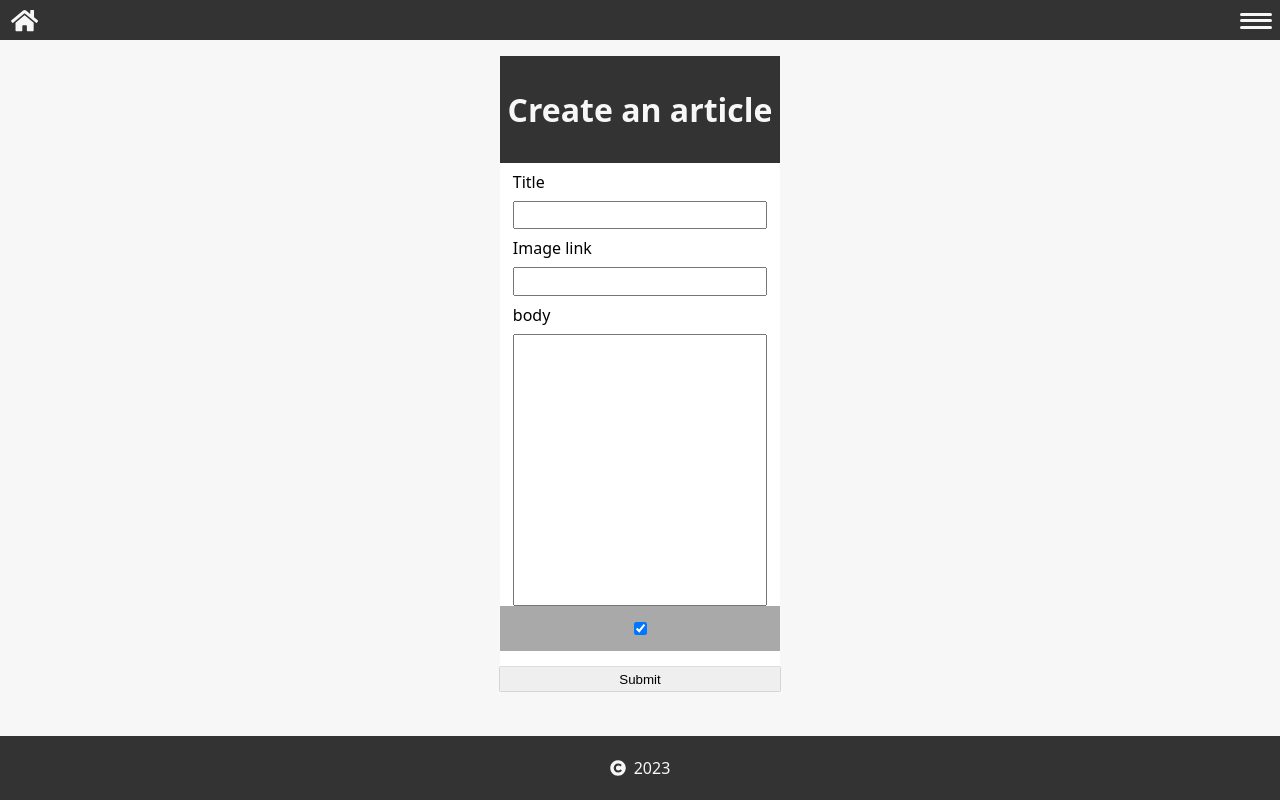
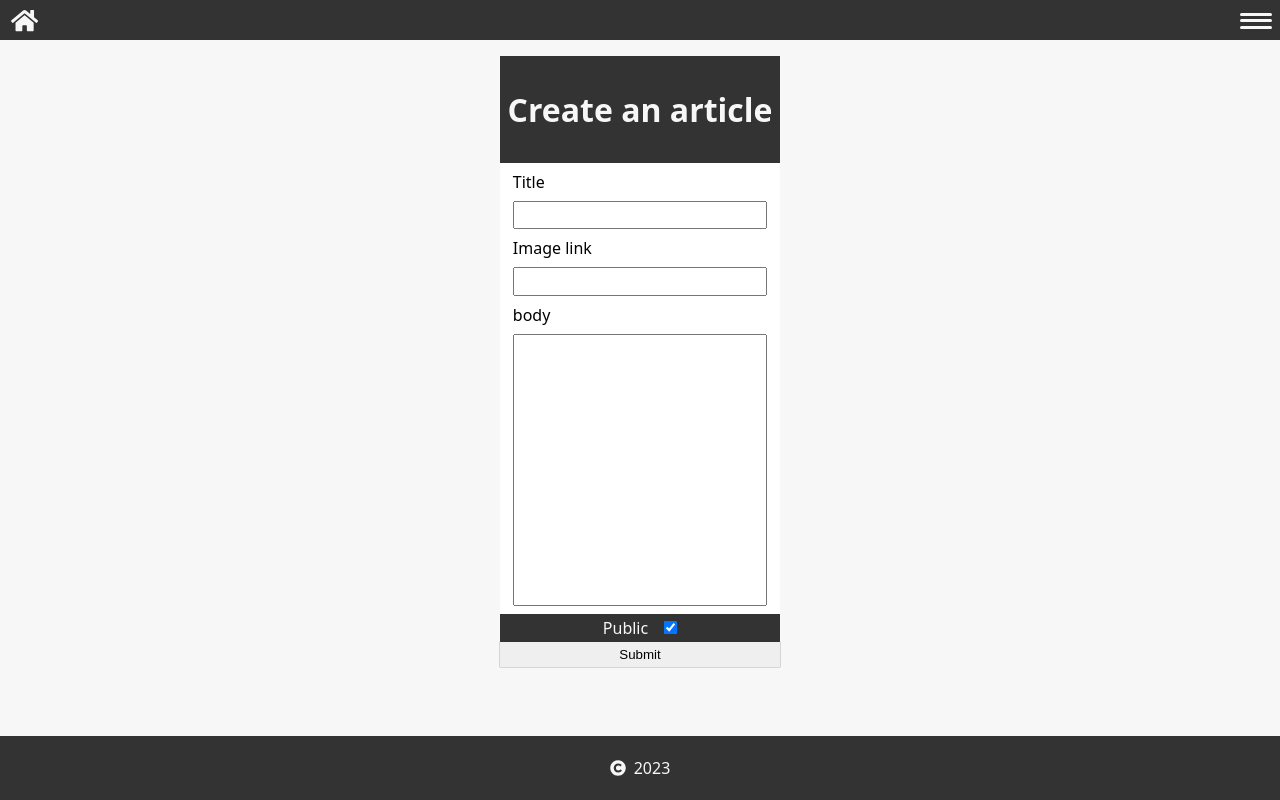
Before and after one commit to akliyachir/Mern_stack_Articles_Publishing_platform, a React (Vite) app in the folder articles_publishing_platform_v1/client/: page /create_article in a window 1280 px wide. Built offline with nearby package versions, Linux system fonts and the light colour scheme.

Commit message:
mern stack, article publishing platform build, currently adding checkbox to create article, and other stuff after

```diff
--- a/articles_publishing_platform_v1/client/src/UserPages/1-CreateArticle/CreateArticle.css
+++ b/articles_publishing_platform_v1/client/src/UserPages/1-CreateArticle/CreateArticle.css
@@ -34,7 +34,6 @@
   justify-content: center;
   align-items: center;
   flex-direction: column;
-  padding-top: 1rem;
 }
 .buttonOnSubmitCreateNewArticle {
   padding: 0.3rem 1rem;
@@ -45,15 +44,31 @@
 }
 
 .isPublicCheckboxContainer {
-  padding: 1rem;
+  user-select: none;
+  cursor: pointer;
+  margin-top: 0.5rem;
+  padding: 0.2rem;
   display: flex;
   justify-content: center;
   align-items: center;
   background-color: darkgray;
+  gap: 1rem;
+}
+
+.isPublicCheckboxContainer label {
+  cursor: pointer;
+  user-select: none;
+}
+
+.isPublicBgColor {
+  color: var(--clr-2);
+  background-color: var(--clr-3);
+}
+.isPrivetBgColor {
+  background-color: var(--clr-4);
+  color: var(--clr-2);
 }
 
 .isPublicCreateArticleCheckBoxInput {
-  display: block;
-  background-color: red;
-  padding: 3rem;
+  cursor: pointer;
 }
--- a/articles_publishing_platform_v1/client/src/UserPages/1-CreateArticle/CreateArticle.jsx
+++ b/articles_publishing_platform_v1/client/src/UserPages/1-CreateArticle/CreateArticle.jsx
@@ -6,16 +6,22 @@ import TextAreaFormTemplate from '../../UserComponents/2-TextAreaFormTemplate/Te
 import backendUrl from '../../listsAndReusedConsts/backendUrl';
 
 export default function CreateArticle() {
+  // -- checkbox
+  const [ispubliprivetChecked, setispubliprivetChecked] = useState(true);
+
   // -- range cursor
 
   // -- form data useState
+
+  const [isPublicLabelDisplay, setisPublicLabelDisplay] = useState(true);
   const [createArticleFormData, setCreateArticleFormData] = useState({
     article_title: '',
     article_image_url: '',
     article_body: '',
     article_id: crypto.randomUUID(),
+    article_is_public: null,
   });
-  const { article_title, article_image_url, article_body } =
+  const { article_title, article_image_url, article_body, article_is_public } =
     createArticleFormData;
   //-- auto handle Input On Change
   const handleInputOnChange = (e) => {
@@ -23,6 +29,7 @@ export default function CreateArticle() {
       ...createArticleFormData,
       [e.target.name]: e.target.value,
     });
+    console.log(createArticleFormData);
   };
 
   //-- create response area
@@ -33,6 +40,13 @@ export default function CreateArticle() {
   //-- handle submitNewArticleData
   const handleOnSubmitCreateNewArticle = async (e) => {
     e.preventDefault();
+    setCreateArticleFormData({
+      ...createArticleFormData,
+      article_is_public: ispubliprivetChecked,
+    });
+
+    ispubliprivetChecked;
+
     // -- get token from localStorage
     const { token } = JSON.parse(globalThis.localStorage.getItem('user'));
 
@@ -105,13 +119,32 @@ export default function CreateArticle() {
             value={article_body}
             handleInputOnChange={handleInputOnChange}
           />
-          <div className='isPublicCheckboxContainer'>
+          <div
+            onClick={() => {
+              if (ispubliprivetChecked === true) {
+                setispubliprivetChecked(false);
+                console.log(ispubliprivetChecked);
+                return;
+              }
+              if (ispubliprivetChecked === false) {
+                setispubliprivetChecked(true);
+                console.log(ispubliprivetChecked);
+                return;
+              }
+            }}
+            className={`isPublicCheckboxContainer ${
+              ispubliprivetChecked ? 'isPublicBgColor' : 'isPrivetBgColor'
+            }`}
+          >
+            <label htmlFor='article_is_public'>
+              {ispubliprivetChecked ? 'Public' : 'Privet'}
+            </label>
             <input
               type='checkbox'
-              name='isPublic'
-              id='isPublic'
+              name='article_is_public'
+              id='article_is_public'
               className='isPublicCreateArticleCheckBoxInput'
-              checked={true}
+              checked={ispubliprivetChecked}
             />
           </div>
           <div className='buttonOnSubmitCreateNewArticleContainer'>
```
